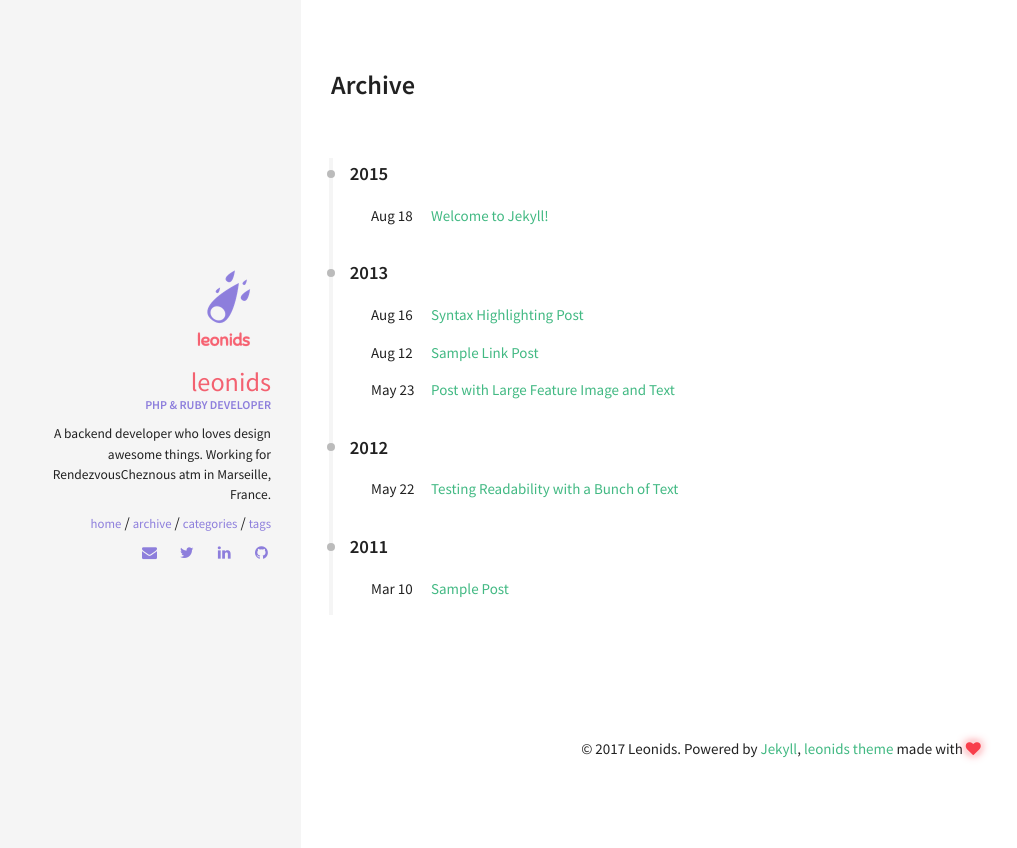
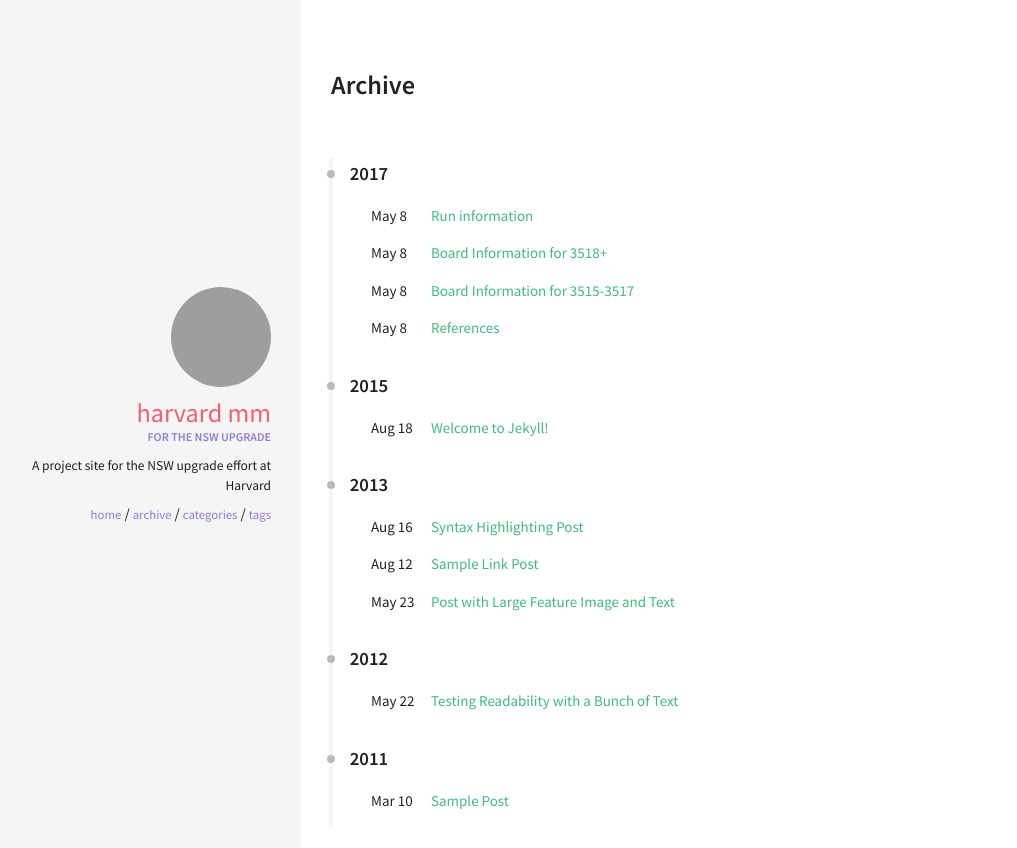
Before and after one commit to annmwang/Harvard_MM, a Jekyll site: the page built from archive.html, in a window 1280 px wide. Shown: the top 848 px of the page, without its empty margins (19-1036 px from the left). Built offline with Jekyll 4.4.1, drawn with Linux system fonts in a browser that asks for light colours.

Commit message:
initial commit

```diff
--- a/_config.yml
+++ b/_config.yml
@@ -3,10 +3,10 @@
 # Site wide configuration
 ####################################
 #
-title: Leonids
-email: zourenyuan@gmail.com
-description: A simple and awesome blog theme powered by jekyll.
-url: https://renyuanz.github.io/leonids # the base hostname & protocol for your site
+title: Harvard MM
+email:
+description: A site for the Harvard Micromegas effort
+url: # the base hostname & protocol for your site
 
 
 #
@@ -33,24 +33,26 @@ kramdown:
 ####################################
 #
 owner:
-  name: Leonids
-  avatar: leonids-logo.png
-  job: "PHP & Ruby Developer"
-  bio: "A backend developer who loves design awesome things. Working for RendezvousCheznous atm in Marseille, France."
-  email: zourenyuan@gmail.com
-  disqus-shortname: renyuanzblog
-  twitter: renyuan814 #username
+  name: Harvard MM
+  avatar: cake.png
+  job: "for the NSW upgrade"
+  bio: "A project site for the NSW upgrade effort at Harvard"
+  email:
+  disqus-shortname:
+  twitter: #username
   facebook: #username
   google:
     plus: #username
-    analytics: UA-62251910-2
+    analytics:
     verify:
     ad-client:
     ad-slot:
   bing-verify:
-  github: renyuanz #username
+  github: #username
+  gitlab: #username
   stackoverflow: #123456/username   from a "http://stackoverflow.com/users/123456/username" link
-  linkedin: renyuan-zou-69b7038a #username
+  linkedin: #username
+  skype: #username
   xing: #username
   instagram: #username
   lastfm: #username
@@ -63,6 +65,5 @@ owner:
   soundcloud: #username
   weibo: #username
   flickr: #username
+  500px: #username
   codepen: #username
-
-theme: jekyll-theme-cayman
```
Also changed, not shown: _posts/2017-05-08-documentation.md (added, +23 -0 lines), _posts/2017-05-08-run3515-boards.md (added, +18 -0 lines), _posts/2017-05-08-run3518-boards.md (added, +18 -0 lines), _posts/2017-05-08-runs.md (added, +21 -0 lines).
